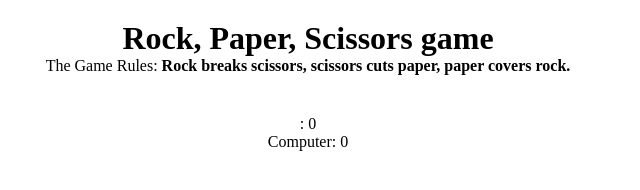
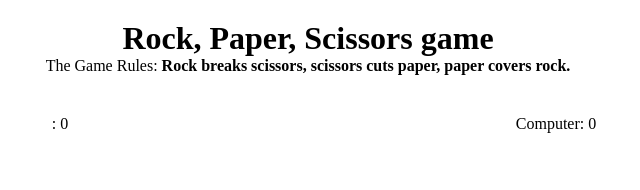
Before and after one commit to VIvanova1/Rock-paper-scissors-game, a plain HTML site: page index.html in a window 1280 px wide. Both pictures are taken after a click on the button "Let's Go!". Shown: the whole page, without its empty margins (332-972 px from the left). Drawn offline with Linux system fonts and the light colour scheme.

Commit message:
result element

```diff
--- a/app.js
+++ b/app.js
@@ -17,11 +17,13 @@ function game() {
         const userResultDiv = document.createElement('div');
         let userResultValue = 0;
         userResultDiv.textContent = `${playerName}: ${userResultValue}`;
+        userResultDiv.classList.add('result')
         resultDivElement.appendChild(userResultDiv);
 
         const computerResultDiv = document.createElement('div');
         let computerResultValue = 0;
         computerResultDiv.textContent = `Computer: ${computerResultValue}`;
+        computerResultDiv.classList.add('result')
         resultDivElement.appendChild(computerResultDiv);
 
         parentMainElement.appendChild(resultDivElement)
--- a/style.css
+++ b/style.css
@@ -13,3 +13,8 @@
 .playerUser>* {
     padding: 10px;
 }
+
+.result {
+    display: inline-block;
+    width: 40%;
+}
```
